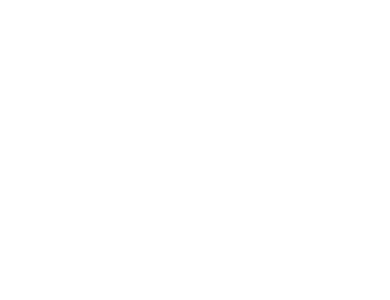
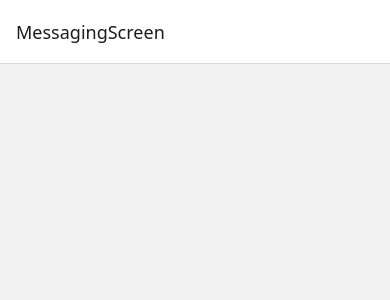
Before and after one commit to umardev500/rn-messaging, a React Native app: screen /MessagingScreen in a window 390 px wide. Shown: the top 300 px of the page. Built offline with nearby package versions, Linux system fonts and the light colour scheme.

Commit message:
add initial messaging screen

```diff
--- a/app/App.tsx
+++ b/app/App.tsx
@@ -1,8 +1,19 @@
 import '@/assets/styles/app.css';
+import { MessagingScreen } from '@/screens';
+import { NavigationContainer } from '@react-navigation/native';
+import { createNativeStackNavigator } from '@react-navigation/native-stack';
 import React from 'react';
 
+const Stack = createNativeStackNavigator();
+
 const App = (): React.JSX.Element => {
-  return <></>;
+  return (
+    <NavigationContainer>
+      <Stack.Navigator>
+        <Stack.Screen name="MessagingScreen" component={MessagingScreen} />
+      </Stack.Navigator>
+    </NavigationContainer>
+  );
 };
 
 export default App;
--- /dev/null
+++ b/app/screens/MessagingScreen.tsx
@@ -0,0 +1,5 @@
+import React from 'react';
+
+export const MessagingScreen = (): React.JSX.Element => {
+  return <></>;
+};
--- /dev/null
+++ b/app/screens/index.ts
@@ -0,0 +1 @@
+export * from './MessagingScreen';
```
Also changed, not shown: .prettierrc.js.
